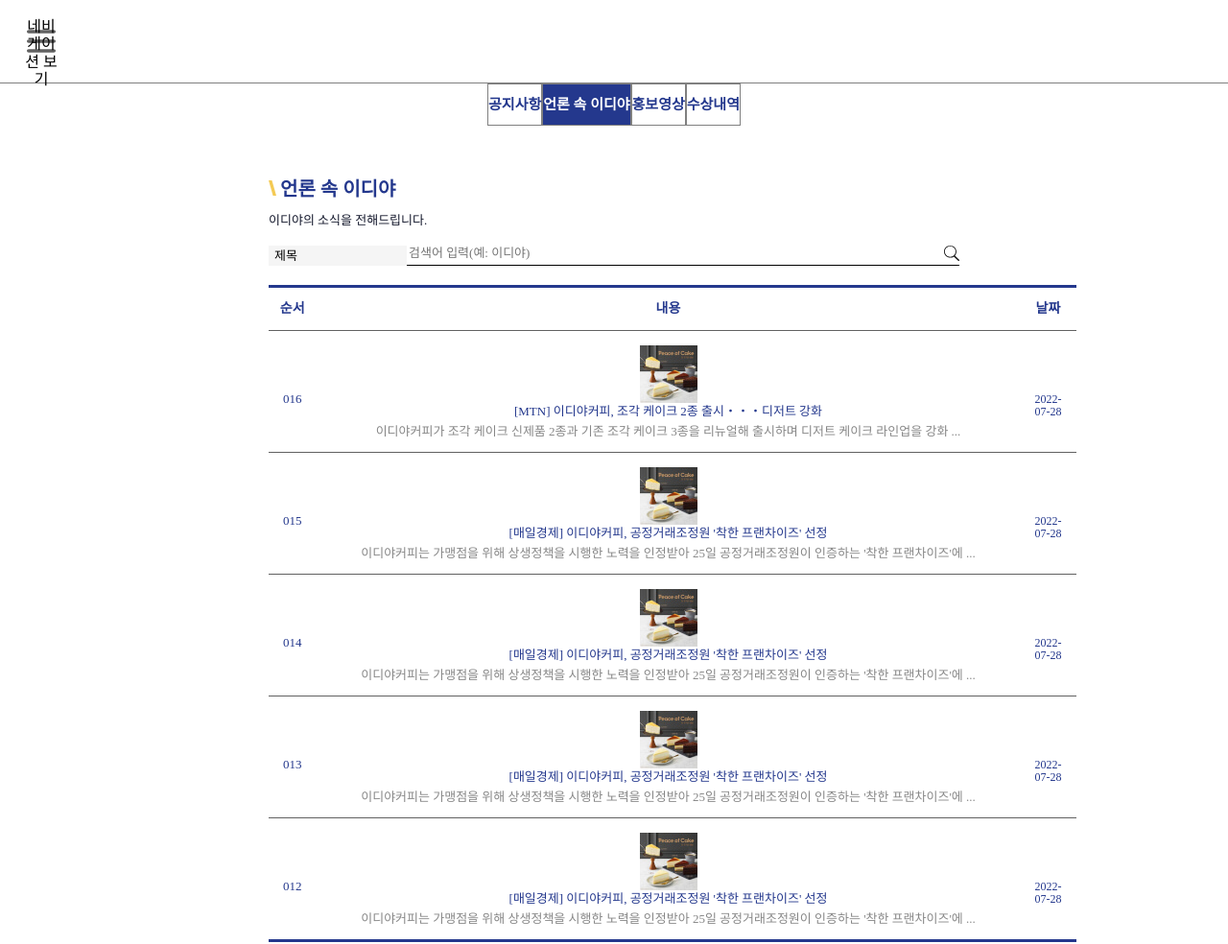
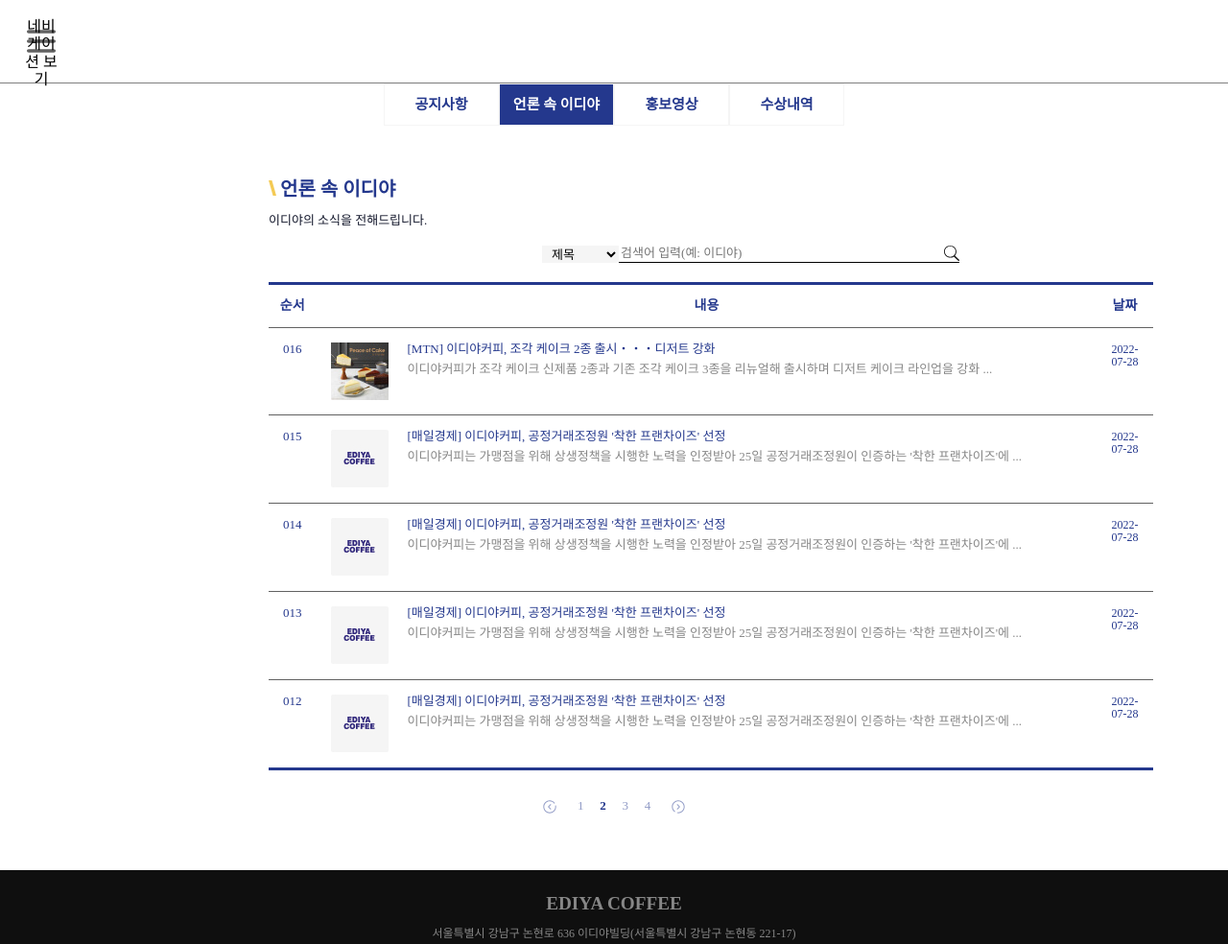
Before and after one commit to ZB-Projects/EDIYA-TEAM3, a website: page src/resultPages/news/index.html in a window 1280 px wide. Shown: the top 984 px of the page at 96% size. Drawn offline with nearby package versions, Linux system fonts and the light colour scheme; files that its build step writes are made by us from their sources; files whose address does not match are found by name.

Commit message:
Heejun2 (#18)
* 이디아 뉴스 디자인 초안

* 이디야 뉴스 디자인 수정

Co-authored-by: codeisneverodd <codeisneverodd@gmail.com>

```diff
--- a/src/resultPages/news/index.html
+++ b/src/resultPages/news/index.html
@@ -8,7 +8,8 @@
     <link rel="stylesheet" href="/resultPages/news/index.css" />
   </head>
   <body>
-    <header>
+  <header>
+
       <h1 class="sr-only">이디야 커피</h1>
       <button class="navigationButton">네비게이션 보기</button>
       <ul class="navigation">
@@ -18,22 +19,24 @@
         <li tabindex="-1">이디야 음료</li>
         <li tabindex="-1">이디야 뉴스</li>
         <li tabindex="-1">매장찾기</li>
+
       </ul>
     </header>
     <main>
       <div class="news">
         <h2 class="sr-only">이디야 뉴스</h2>
-        <ul class="news-list">
+
+        <ul class="news-list" role="tablist">
           <li class="news-items"><button>공지사항</button></li>
           <li class="news-items is--select"><button>언론 속 이디야</button></li>
           <li class="news-items"><button>홍보영상</button></li>
           <li class="news-items"><button>수상내역</button></li>
         </ul>
-        <section class="news-section news-notice">
+        <section class="news-section news-notice" role="tabpanel">
           <h3 class="news-title">공지사항</h3>
           <p>공지사항 내역 입니다.</p>
         </section>
-        <section class="news-section news-press is--select">
+        <section class="news-section news-press is--select" role="tabpanel">
           <h3 class="news-title">언론 속 이디야</h3>
           <p>이디야의 소식을 전해드립니다.</p>
           <div class="news-press-form-container">
@@ -74,7 +77,7 @@
                     <a href="/" class="news-press-link">
                       <img
                         src="../../assets/images/news-thumbnail.jpg"
-                        alt="신제품, 기존 케이크 사진"
+                        alt="기존과 신제품 케이크 사진"
                       />
                       <dl class="press-content">
                         <dt class="press-content-title">
@@ -97,7 +100,10 @@
                   <td>015</td>
                   <td>
                     <a href="/" class="news-press-link">
-                      <img src="./assets/images/news-thumbnail.jpg" alt="" />
+                      <img
+                        src="../../assets/images/ediya-table-thumb.jpg"
+                        alt="이디야 썸네일 사진"
+                      />
                       <dl class="press-content">
                         <dt class="press-content-title">
                           [매일경제] 이디야커피, 공정거래조정원 '착한
@@ -119,7 +125,10 @@
                   <td>014</td>
                   <td>
                     <a href="/" class="news-press-link">
-                      <img src="./assets/images/news-thumbnail.jpg" alt="" />
+                      <img
+                        src="../../assets/images/ediya-table-thumb.jpg"
+                        alt="이디야 썸네일 사진"
+                      />
                       <dl class="press-content">
                         <dt class="press-content-title">
                           [매일경제] 이디야커피, 공정거래조정원 '착한
@@ -141,7 +150,10 @@
                   <td>013</td>
                   <td>
                     <a href="/" class="news-press-link">
-                      <img src="./assets/images/news-thumbnail.jpg" alt="" />
+                      <img
+                        src="../../assets/images/ediya-table-thumb.jpg"
+                        alt="이디야 썸네일 사진"
+                      />
                       <dl class="press-content">
                         <dt class="press-content-title">
                           [매일경제] 이디야커피, 공정거래조정원 '착한
@@ -163,7 +175,10 @@
                   <td>012</td>
                   <td>
                     <a href="/" class="news-press-link">
-                      <img src="./assets/images/news-thumbnail.jpg" alt="" />
+                      <img
+                        src="../../assets/images/ediya-table-thumb.jpg"
+                        alt="이디야 썸네일 사진"
+                      />
                       <dl class="press-content">
                         <dt class="press-content-title">
                           [매일경제] 이디야커피, 공정거래조정원 '착한
@@ -195,11 +210,11 @@
             </div>
           </div>
         </section>
-        <section class="news-section news-promotion">
+        <section class="news-section news-promotion" role="tabpanel">
           <h3 class="news-title">홍보영상</h3>
           <p>홍보영상 내역 입니다.</p>
         </section>
-        <section class="news-section news-awards">
+        <section class="news-section news-awards" role="tabpanel">
           <h3 class="news-title">수상내역</h3>
           <p>이디야의 영광스런 수상내역입니다.</p>
           <div class="news-award-container">
--- a/src/scss/pages/news/index.scss
+++ b/src/scss/pages/news/index.scss
@@ -1,26 +1,18 @@
 @use "../../shared" as *;
-
-@mixin flexbox($d: row, $j: flex-start) {
-  display: flex;
-  flex-flow: $d nowrap;
-  justify-content: $j;
-}
 
 // 전체
 .news {
   max-width: 760px;
-  margin-left: auto;
-  margin-right: auto;
+  @include autoMarginX;
 
   &-list {
-    display: flex;
-    flex-flow: row wrap;
-    justify-content: center;
+    @include flexbox($d: row, $j: center, $w: wrap);
   }
   &-title {
     @include fontBold(20px);
+    @include marginY(16px);
     color: $primary-blue1;
-    margin: rem(16px) 0;
+
 
     &::before {
       content: "";
@@ -52,11 +44,14 @@
     width: 50%;
   }
 
+  @include desktop {
+    width: rem(120px);
+  }
   button {
     @include fontBold(15px);
     width: 100%;
-    border: 1px solid gray;
 
+    border: 1px solid $grayscale-snow;
     color: $primary-blue1;
     background: white;
     padding: 12.5px 0px;
@@ -74,7 +69,10 @@
 
 // 공통 섹션
 .news-section {
-  padding: rem(40px) rem(20px);
+
+  @include paddingX(20px);
+  @include paddingY(40px);
+
   display: none;
 
   &.is--select {
@@ -90,14 +88,16 @@
 
   select {
     position: relative;
-    width: 20%;
+
+    @include mobile {
+      width: 20%;
+    }
+    @include desktop {
+      width: rem(80px);
+      margin-left: 285px;
+    }
     border: 0;
-    -webkit-appearance: none;
-    -moz-appearance: none;
     background-color: $grayscale-snow;
-    background-image: url(../../../assets/images/);
-    background-repeat: no-repeat;
-    background-position: 95% 50%;
     text-indent: rem(6px);
     line-height: rem(21px);
   }
@@ -109,7 +109,13 @@
     background: black;
   }
   .search-input {
-    width: 80%;
+
+    @include mobile {
+      width: 80%;
+    }
+    @include desktop {
+      width: rem(355px);
+    }
     border-bottom: 1px solid black;
 
     input {
@@ -118,8 +124,8 @@
     }
   }
   button {
-    position: absolute;
-    right: 0;
+    @include posabs($r: 0);
+
     background: url(../../../assets/images/icon-search.svg) no-repeat;
     border: 0;
     width: rem(16px);
@@ -130,12 +136,15 @@
 // 뉴스 테이블
 .news-table {
   text-align: center;
+  max-width: 760px;
   thead {
     border-bottom: 1px solid $grayscale-darkgray;
   }
   tbody {
     td {
-      padding: rem(15px);
+
+      @include paddingX(15px);
+      @include paddingY(15px);
       time {
         font-size: rem(12px);
         color: $primary-blue1;
@@ -149,15 +158,16 @@
   }
   th:first-child {
     width: 15%;
-    padding: rem(15px) 0;
+    @include paddingY(15px);
   }
   th:nth-child(2) {
     width: 55%;
-    padding: rem(15px) 0;
+
+    @include paddingY(15px);
   }
-  th:last-child {
-    width: 40%;
-    padding: rem(15px) 0;
+  th:nth-child(3) {
+    width: 30%;
+    @include paddingY(15px);
   }
   tr {
     border-bottom: 1px solid $grayscale-gray;
@@ -171,9 +181,13 @@
     @include mobile {
       display: none;
     }
+    @include desktop {
+      float: left;
+    }
   }
 }
 .press-content {
+  text-align: start;
   &-title,
   &-data {
     width: 55vw;
@@ -188,7 +202,14 @@
   &-data {
     color: #878787;
   }
+
+  @include desktop {
+    text-align: start;
+    padding-left: 80px;
+  }
 }
+
+// 페이지네이션
 .pagination-container {
   @include flexbox($j: center);
 
```
